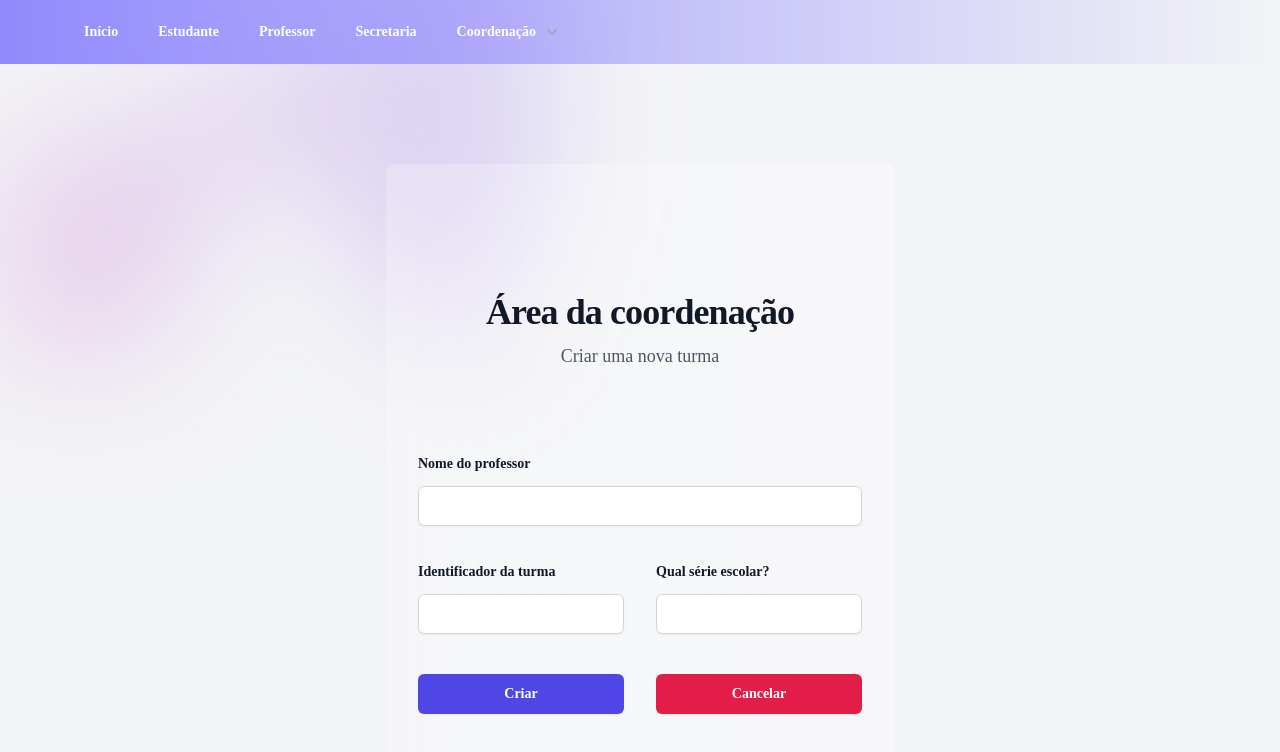
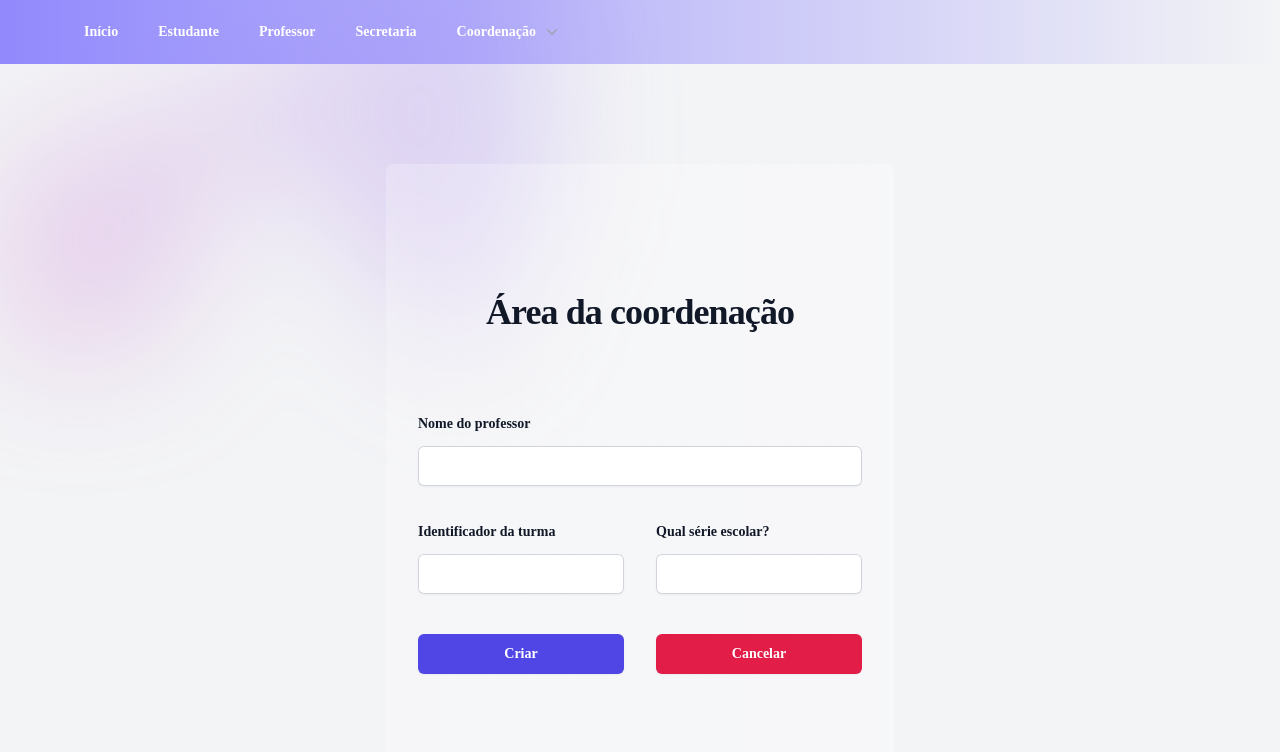
Before and after one commit to devfelipisan/class_diary, a Next.js app: page /coordination in a window 1280 px wide. Shown: the top 752 px of the page. Built offline with nearby package versions, Linux system fonts and the light colour scheme.

Commit message:
chore: update menu and submenu dashboard

```diff
--- a/app/coordination/layout.tsx
+++ b/app/coordination/layout.tsx
@@ -26,9 +26,6 @@ export default function NestedLayout(props: Props) {
               <h2 className="text-3xl font-bold tracking-tight text-gray-900 sm:text-4xl">
                 Área da coordenação
               </h2>
-              <p className="mt-2 text-lg leading-8 text-gray-600">
-                Criar uma nova turma
-              </p>
             </div>
             {props.children}
           </div>
```
